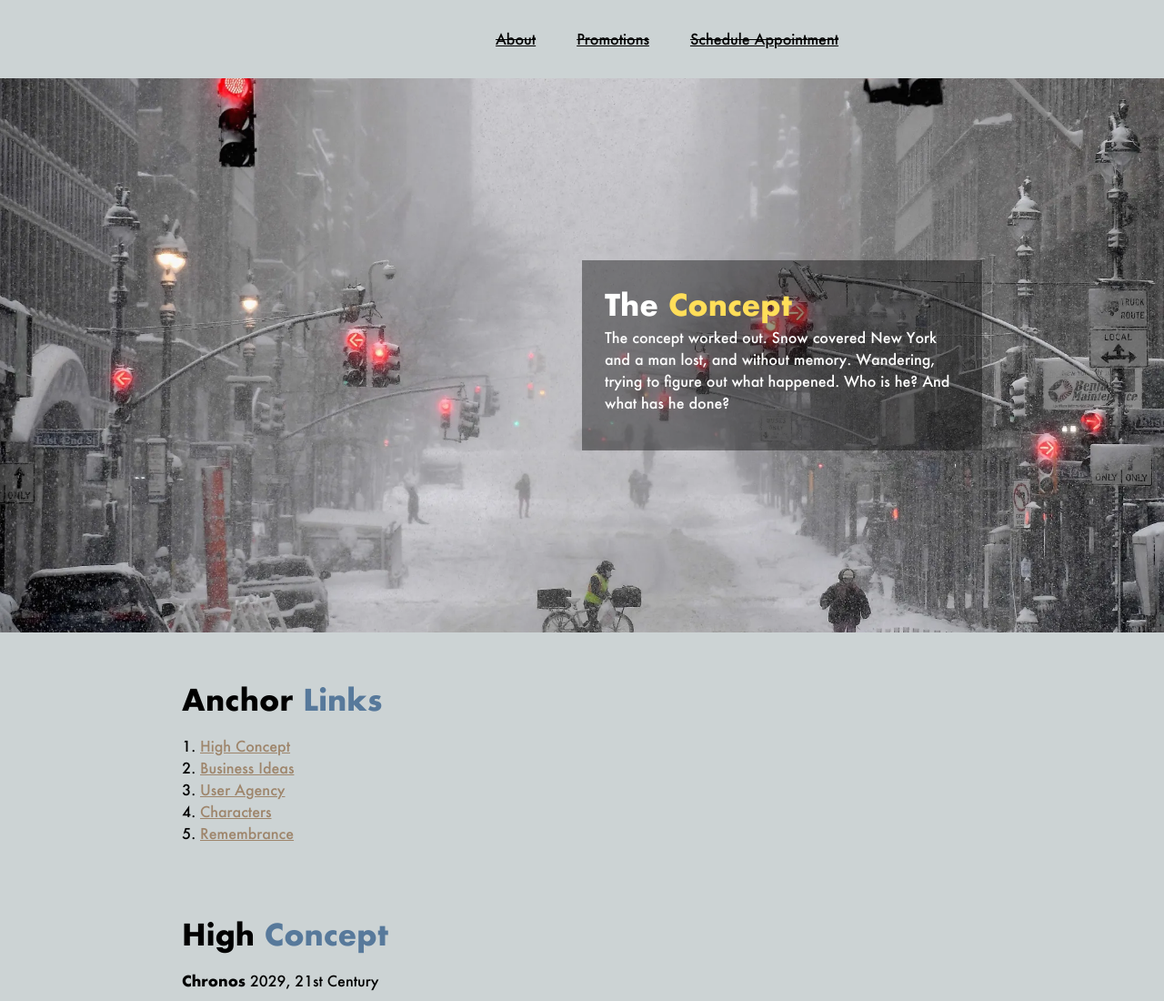
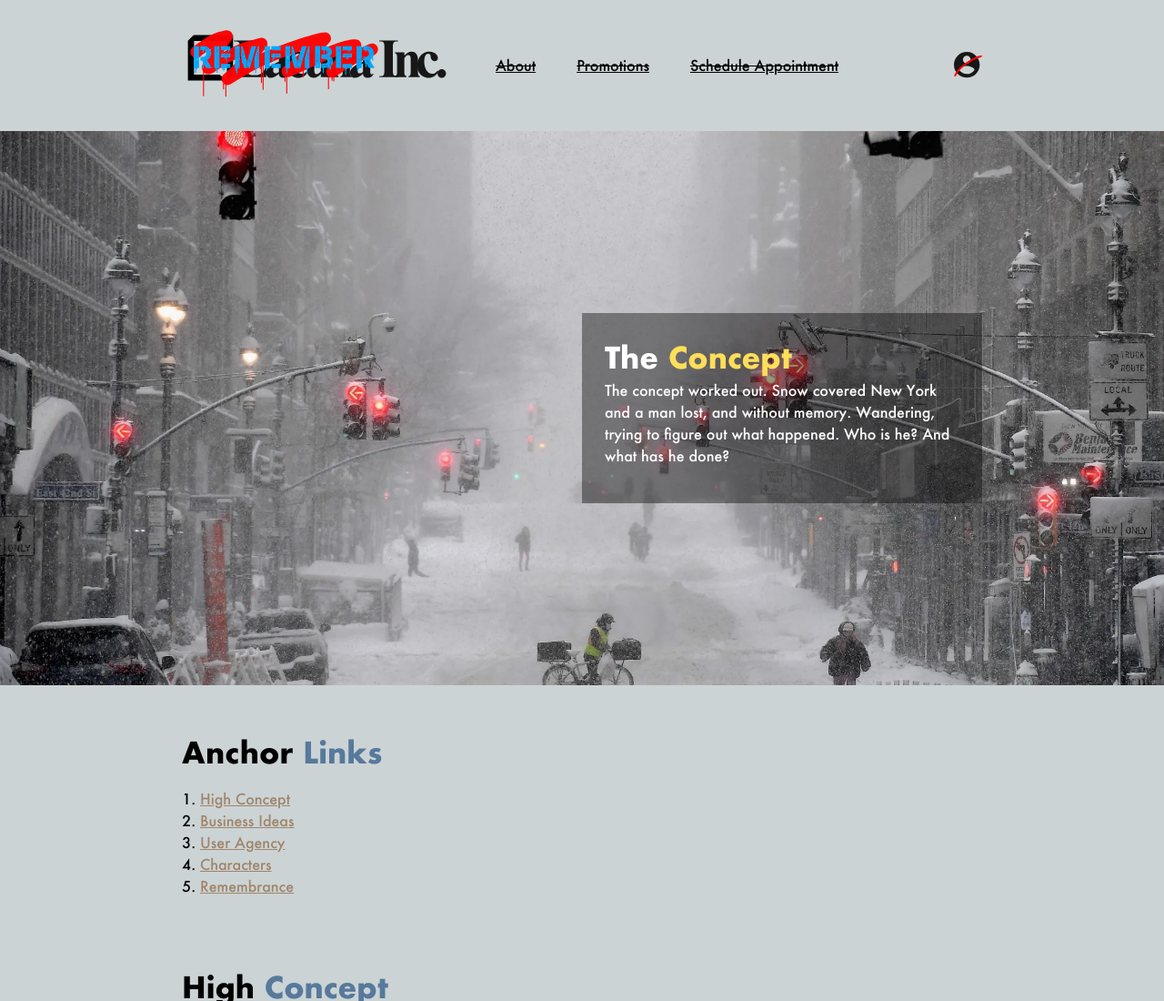
Before and after one commit to GeertSoetens/S6_Treatment_Website, a plain HTML site: page pages/concept.html in a window 1280 px wide. Shown: the top 1100 px of the page at 91% size. Drawn offline with Linux system fonts and the light colour scheme.

Commit message:
oops wrong fix

```diff
--- a/pages/concept.html
+++ b/pages/concept.html
@@ -10,14 +10,14 @@
     <div class="navbar">
         <div class="navleft">
             <a href="../index.html">
-                <img src="content/rememberinc_full.svg" alt="" width="300">
+                <img src="../content/rememberinc_full.svg" alt="" width="300">
             </a>
             <s>About</s>
             <s>Promotions</s>
             <s>Schedule Appointment</s>
         </div>
         <div class="navright">
-            <img src="content/striked-out-user.svg" alt="">
+            <img src="../content/striked-out-user.svg" alt="">
         </div>
     </div>
 
```
Also changed, not shown: pages/reflection.html (+2 -2 lines), pages/research.html (+2 -2 lines), pages/userjourney.html (+2 -2 lines).
